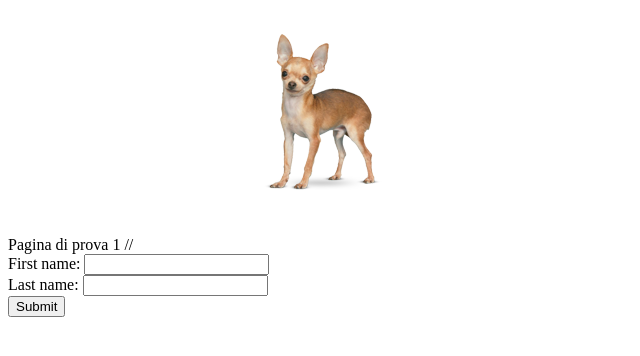
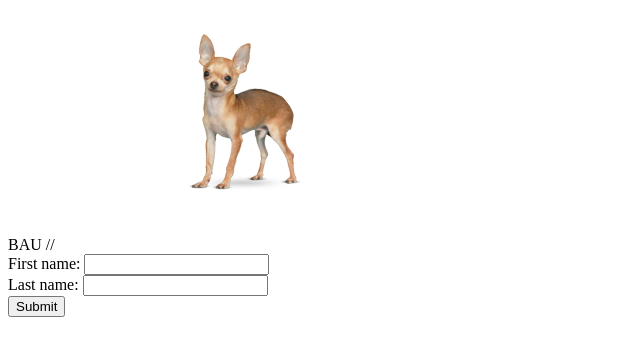
Before and after one commit to jonnyrimo/1, a plain HTML site: page index.html in a window 1280 px wide. Shown: the whole page, without its empty margins (0-640 px from the left). Drawn offline with Linux system fonts and the light colour scheme.

Commit message:
Update index.html

```diff
--- a/index.html
+++ b/index.html
@@ -4,7 +4,7 @@
   <title>Foto</title>
 </head>
 <body>
- Pagina di prova 1
+ BAU
 //<img src="cane 2.png" alt="dog picture :)">
   <form action="/action_page.php">
   First name: <input type="text" name="fname"><br>
```
